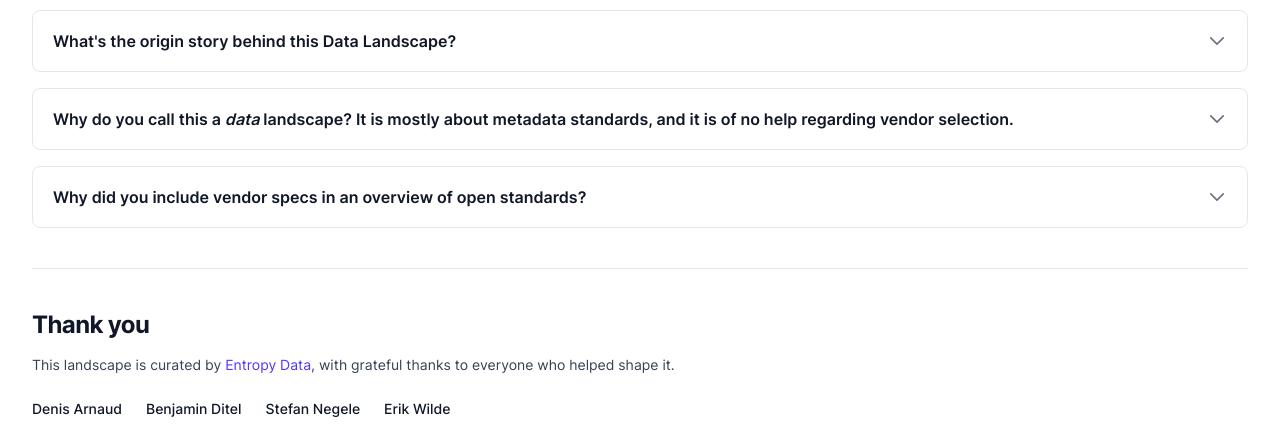
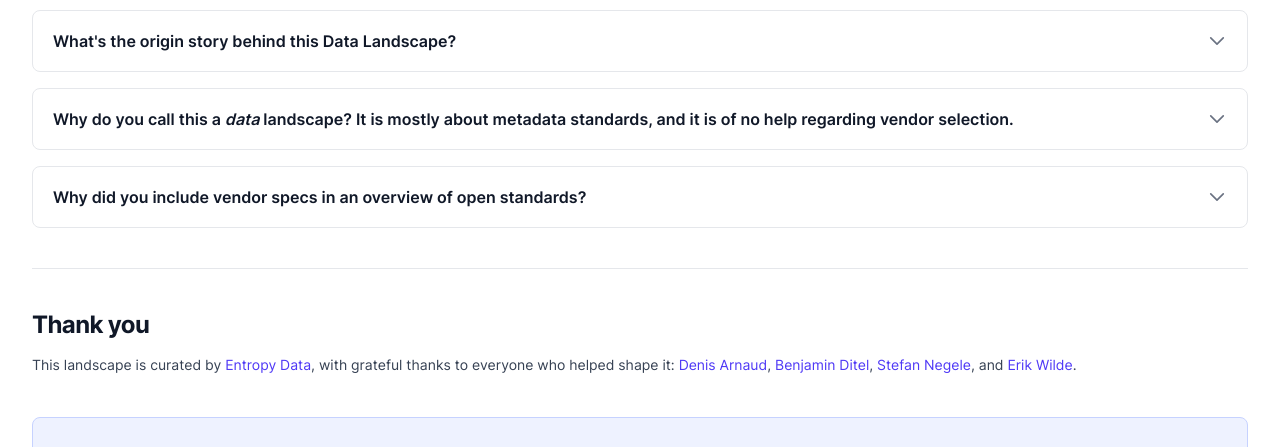
Before and after one commit to entropy-data/data-landscape, a plain HTML site: page index.html in a window 1280 px wide. Shown: the part 1871-2318 px from the top of the page. Drawn offline with Linux system fonts and the light colour scheme; a web font is replaced by a local one.

Commit message:
Inline contributor names in Thank you paragraph

```diff
--- a/index.html
+++ b/index.html
@@ -924,14 +924,12 @@
     <div class="mt-10 border-t border-gray-200 pt-10">
       <h2 class="text-2xl font-bold tracking-tight text-gray-900">Thank you</h2>
       <p class="mt-3 text-sm leading-6 text-gray-700">
-        This landscape is curated by <a href="https://www.entropy-data.com" class="text-indigo-600 hover:text-indigo-500">Entropy Data</a>, with grateful thanks to everyone who helped shape it.
+        This landscape is curated by <a href="https://www.entropy-data.com" class="text-indigo-600 hover:text-indigo-500">Entropy Data</a>, with grateful thanks to everyone who helped shape it:
+        <a href="https://www.linkedin.com/in/da115/" target="_blank" rel="noopener" class="text-indigo-600 hover:text-indigo-500">Denis Arnaud</a>,
+        <a href="https://www.linkedin.com/in/benjamin-ditel/" target="_blank" rel="noopener" class="text-indigo-600 hover:text-indigo-500">Benjamin Ditel</a>,
+        <a href="https://www.linkedin.com/in/stefan-negele-573153112/" target="_blank" rel="noopener" class="text-indigo-600 hover:text-indigo-500">Stefan Negele</a>,
+        and <a href="https://www.linkedin.com/in/erikwilde/" target="_blank" rel="noopener" class="text-indigo-600 hover:text-indigo-500">Erik Wilde</a>.
       </p>
-      <ul class="mt-5 flex flex-wrap gap-x-6 gap-y-2 text-sm font-medium text-gray-900">
-        <li><a href="https://www.linkedin.com/in/da115/" target="_blank" rel="noopener" class="hover:text-indigo-600">Denis Arnaud</a></li>
-        <li><a href="https://www.linkedin.com/in/benjamin-ditel/" target="_blank" rel="noopener" class="hover:text-indigo-600">Benjamin Ditel</a></li>
-        <li><a href="https://www.linkedin.com/in/stefan-negele-573153112/" target="_blank" rel="noopener" class="hover:text-indigo-600">Stefan Negele</a></li>
-        <li><a href="https://www.linkedin.com/in/erikwilde/" target="_blank" rel="noopener" class="hover:text-indigo-600">Erik Wilde</a></li>
-      </ul>
     </div>
 
     <!-- Contribute CTA -->
```
